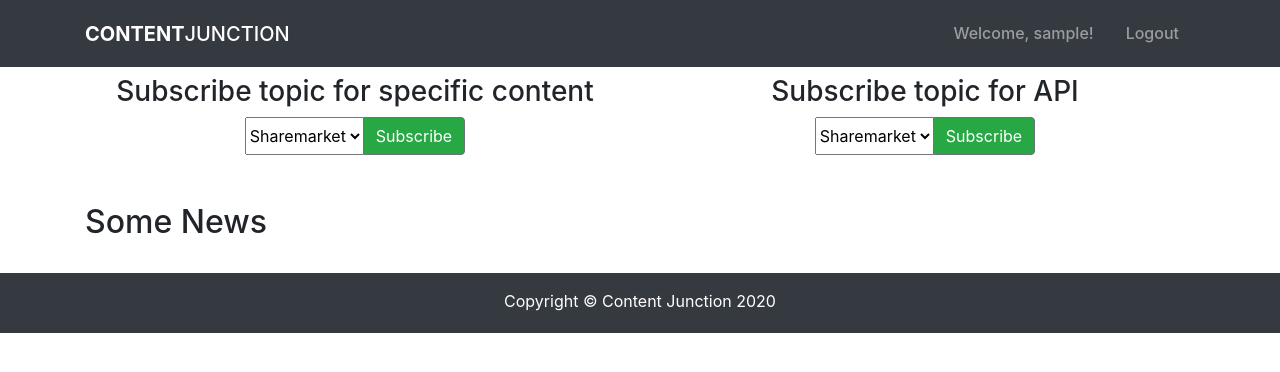
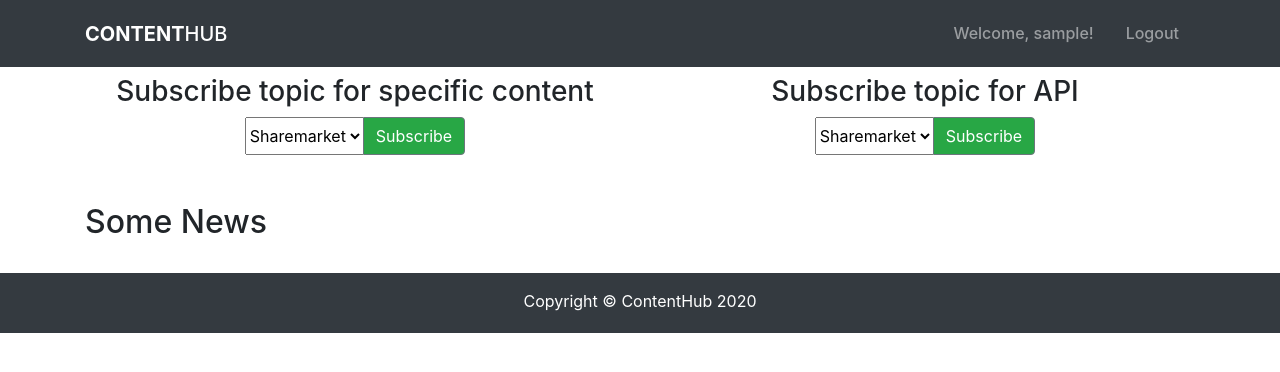
Before and after one commit to Aashish97/content_aggregator, a Django app: page / in a window 1280 px wide. Shown: the top 372 px of the page. Run offline with Django 3.2, Linux system fonts and the light colour scheme; the visitor is signed in with stand-in values (Sample User, id 1); data that the repository does not hold is empty; some libraries are stand-ins or nearby versions.

Commit message:
Changed title

```diff
--- a/templates/base.html
+++ b/templates/base.html
@@ -4,7 +4,7 @@
 <head>
     <meta charset="UTF-8" />
     <meta name="viewport" content="width=device-width, initial-scale=1.0" />
-    <title>Content Aggregator</title>
+    <title>Content Hub</title>
 
     <!-- Bootstrap core CSS -->
     <link rel="stylesheet" href="https://stackpath.bootstrapcdn.com/bootstrap/4.5.0/css/bootstrap.min.css"
@@ -19,7 +19,7 @@
     <header>
         <nav class="navbar navbar-expand-lg navbar-dark bg-dark h6 pt-3 pb-3">
             <div class="container">
-                <a class="navbar-brand" href="{% url 'homepage' %}"><b>CONTENT</b>JUNCTION</a>
+                <a class="navbar-brand" href="{% url 'homepage' %}"><b>CONTENT</b>HUB</a>
 
                 <div class="collapse navbar-collapse" id="navbarSupportedContent">
                     <ul class="navbar-nav ml-auto">
@@ -44,7 +44,7 @@
 
     <footer>
         <section class="bg-dark text-center text-white pt-3 d-flex justify-content-around pb-1">
-            <p>Copyright &copy; Content Junction {% now "Y" %}</p>
+            <p>Copyright &copy; ContentHub {% now "Y" %}</p>
         </section>
     </footer>
 </body>
```
